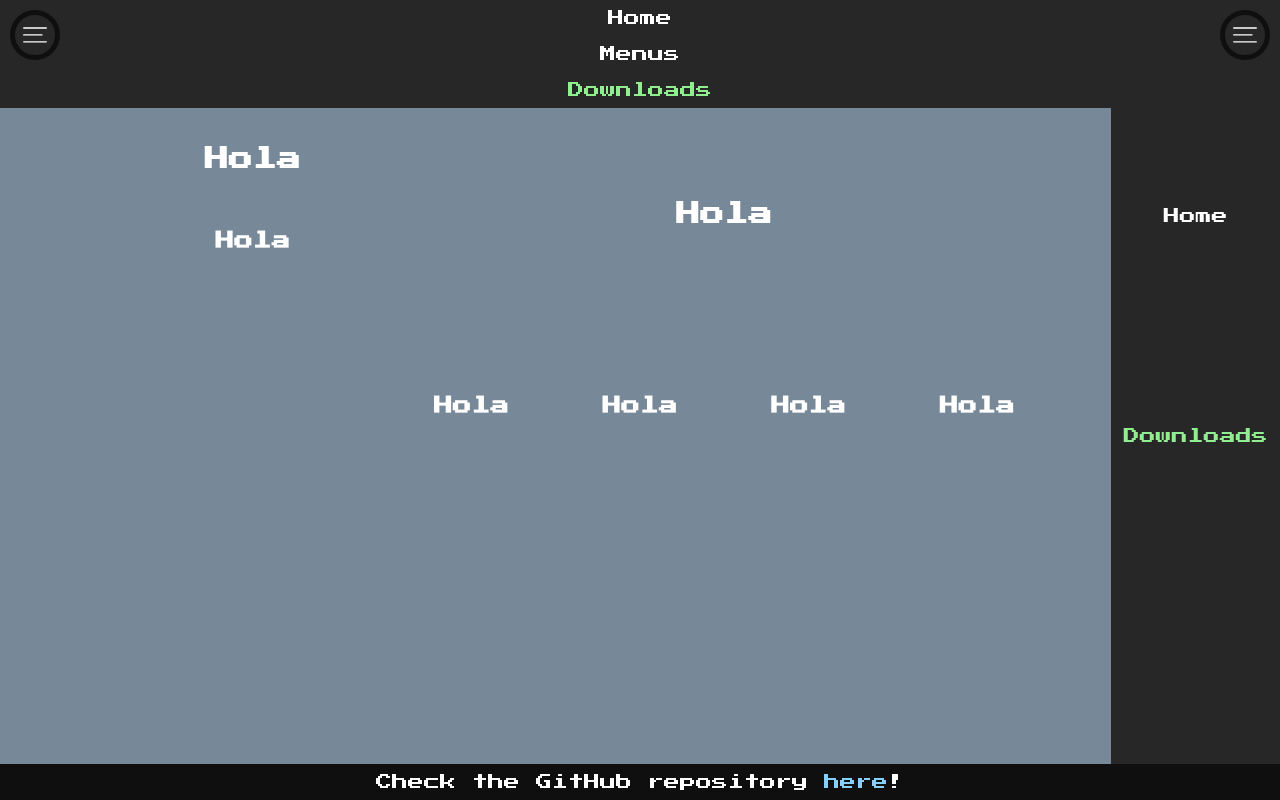
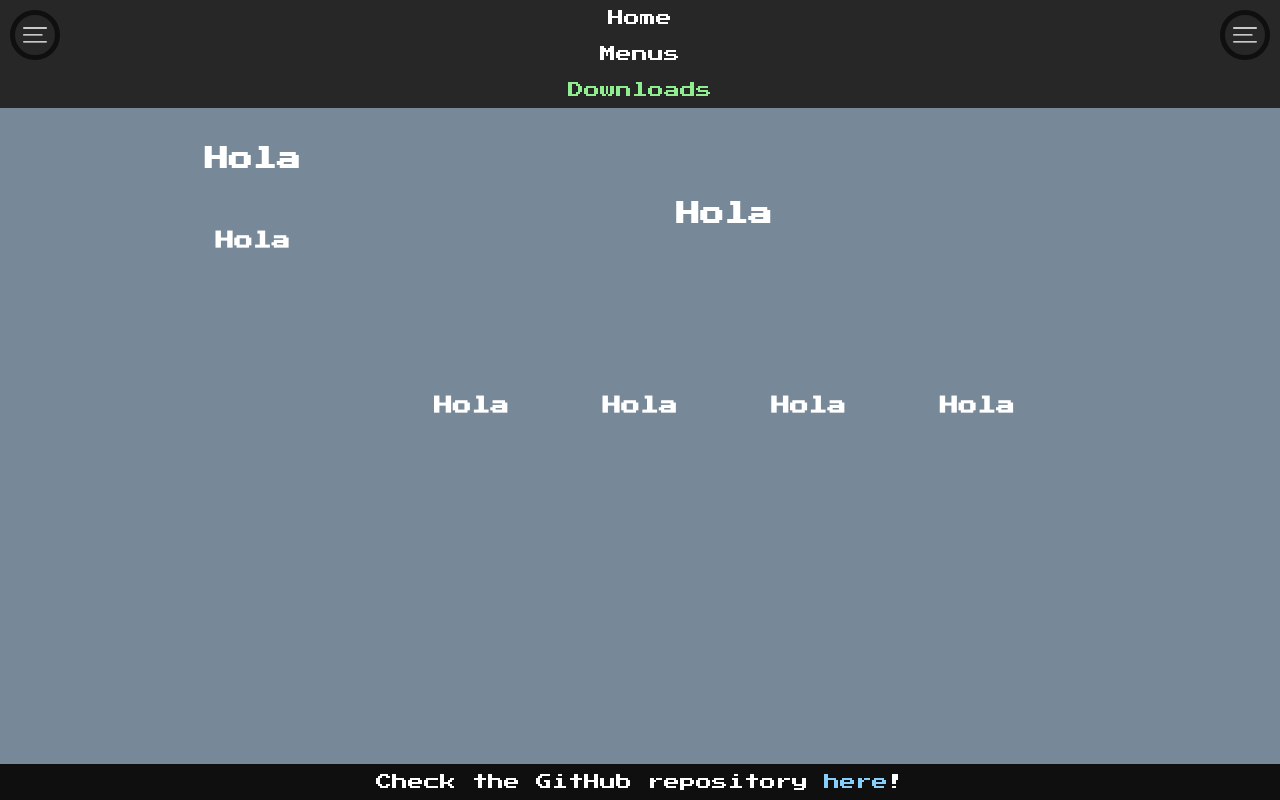
Before and after one commit to 1vel/layout, a plain HTML site: page index.html in a window 1280 px wide. Drawn offline with Linux system fonts and the light colour scheme.

Commit message:
Update index.html

```diff
--- a/index.html
+++ b/index.html
@@ -117,13 +117,7 @@
                     </div>
 
                 </div>
-                <div class="fx1">
-                    <!-- STANDART -->
-                    <header class="--js fx1 --col">
-                        <a class="absol__menu--link fx --ctr" href="./">Home</a>
-                        <a class="absol__menu--link fx --ctr __link--green" href="unused">Downloads</a>
-                    </header>
-                </div>
+                <div class="fx1"></div>
 
             </section>
 
```
